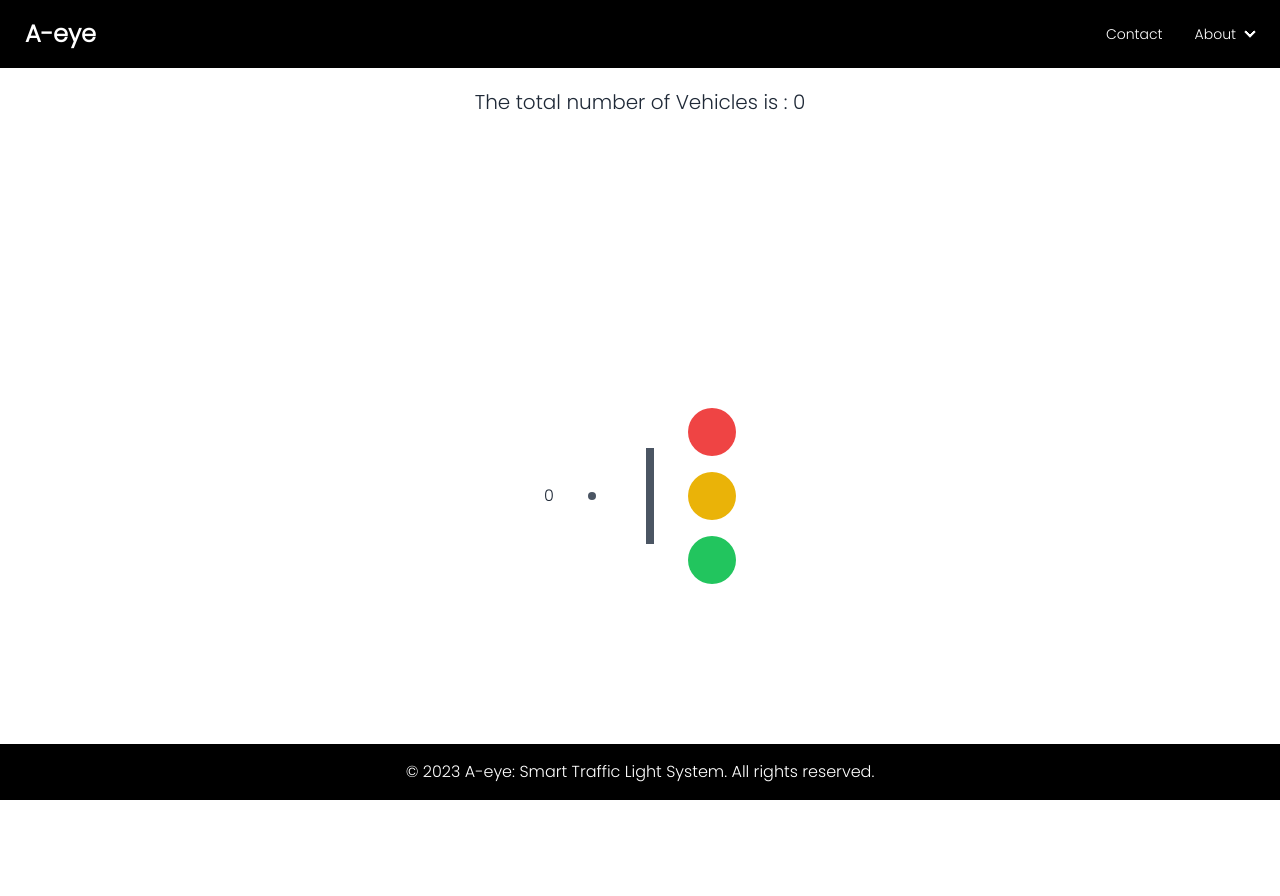
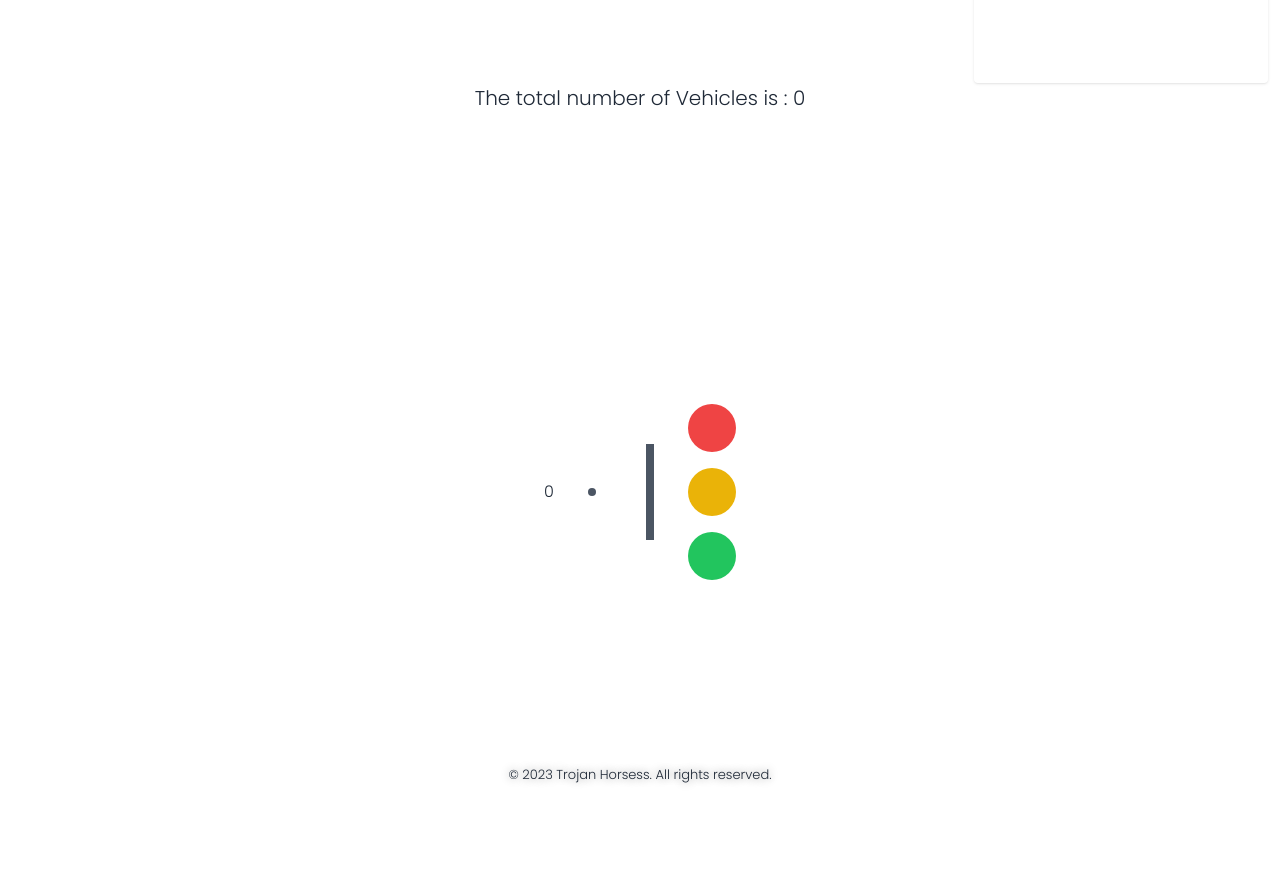
Before and after one commit to devShaik010/MJCET_HACK, a Django app: page /page2 in a window 1280 px wide. After the commit the page ends 783 px from the top, so only its background shows below. Run offline with Django 4.2, Linux system fonts and the light colour scheme; some libraries are stand-ins or nearby versions.

Commit message:
html setup

```diff
--- a/A_eye/A_eye/settings.py
+++ b/A_eye/A_eye/settings.py
@@ -13,7 +13,7 @@
 # SECURITY WARNING: don't run with debug turned on in production!
 DEBUG = True
 
-ALLOWED_HOSTS = ['192.168.0.103']
+ALLOWED_HOSTS = []
 
 
 # Application definition
--- /dev/null
+++ b/A_eye/statics/style.css
@@ -0,0 +1,4 @@
+body
+{
+    background-color: red;
+}
--- a/A_eye/templates/base.html
+++ b/A_eye/templates/base.html
@@ -1,13 +1,14 @@
 <!DOCTYPE html>
 <html lang="en">
 
-<head>
-    <meta charset="UTF-8">
-    <meta name="viewport" content="width=device-width, initial-scale=1.0">
-    <title>Document</title>
+    <head>
+        <meta charset="UTF-8">
+        <meta name="viewport" content="width=device-width, initial-scale=1.0">
+        <title>A_Eye</title>
     <!-- Include DaisyUI CSS -->
 
 <link href="https://cdn.jsdelivr.net/npm/daisyui@4.4.20/dist/full.min.css" rel="stylesheet" type="text/css" />
+<link rel="icon" href="https://raw.githubusercontent.com/devShaik010/img_hosting/main/logo.JPG" type="image/png">
 <script src="https://cdn.tailwindcss.com"></script>
 
 
@@ -22,12 +23,12 @@
         }
         /* Custom styles for the background image */
         .hero-section {
-            background-image: url('https://www.pixelstalk.net/wp-content/uploads/2016/12/City-At-Night-Wallpaper-HD-620x388.jpg');
+            background-image: url('https://images.unsplash.com/photo-1483775759867-c331c3a6a721?q=80&w=1470&auto=format&fit=crop&ixlib=rb-4.0.3&ixid=M3wxMjA3fDB8MHxwaG90by1wYWdlfHx8fGVufDB8fHx8fA%3D%3D');
             background-size: cover;
             background-position: center;
             position: fixed;
             filter: brightness(50%);
-            filter: blur(2px);
+            filter: blur(0px);
             top: 0;
             left: 0;
             width: 100%;
@@ -35,38 +36,68 @@
             z-index: -1; /* Push the background behind other content */
         }
 
+/* Add this CSS to your existing stylesheet */
+.nv_bg {
+    background-color: rgba(10, 10, 10, 0); /* Adjust alpha (0.5 is semi-transparent white) */
+    backdrop-filter: blur(0px); /* Adjust blur strength as needed */
+    -webkit-backdrop-filter: blur(5px); /* For Safari */
+    border-radius: 10px; /* Optional: Add border radius for a smoother look */
+    color: white;
+}
+
+/* Example styles for better visibility */
+.btn {
+    text-decoration: none;
+    color: black;
+}
+
+.menu {
+    list-style-type: none;
+    padding: 0;
+    color: white;
+}
+
+.menu li {
+    display: inline;
+    margin-right: 20px;
+    color: white;
+}
+
+.menu li a {
+    color: black;
+    text-decoration: none;
+    color: white;
+}
+
+/* Other styles as per your design */
+
 
 
     </style>
 </head>
 
 <body>
-    <div class="navbar nv bg-base-100" style="z-index: 9999;background-color: black;color: white;">
+    <div class="navbar nv_bg  " style="z-index: 9999;background: blur;">
         <div class="flex-1">
-            <a class="btn btn-ghost  text-2xl">A-eye</a>
+            <a class="btn btn-ghost text-white  text-xl"><i>Trojan Horses</i></a>
         </div>
         <div class="flex-none">
-            <ul class="menu menu-horizontal px-1">
-                <li><a>Contact</a></li>
+            <ul class=" px-1" style="list-style: none;">
+
                 <li>
-                    <details>
-                        <summary>
-                            About
-                        </summary>
-                        <ul class="p-2 bg-base-100 rounded-t-none" style="background-color: #000000;color: white;">
-                            <li><a>Traffic Ligts</a></li>
-                            <li><a>About us</a></li>
-                        </ul>
-                    </details>
+
+                            <li><a class="shadow  rounded p-10" href="https://www.canva.com/design/DAF3JNFEakg/7yB9fJpjMLgcNvCW67a8jg/view?utm_content=DAF3JNFEakg&utm_campaign=designshare&utm_medium=link&utm_source=editor">What are AI traffic signals ?</a></li>
+                            <!-- <li><a>About us</a></li> -->
+
                 </li>
             </ul>
         </div>
     </div>
     {% block content %}
     {% endblock %}
-    <footer class="bg-gray-100 py-4 fixed bottom-0 w-full" style="background-color: black;color: white;">
+    <footer class="bg-gray-100 py-4 fixed bottom-0 w-full" style="background: transparent;font-size: small;text-shadow: 0px 0px 10px gray;">
         <div class="container mx-auto text-center">
-            <p>&copy; 2023 A-eye: Smart Traffic Light System. All rights reserved.</p>
+            <p>&copy; 2023 Trojan Horsess. All rights reserved.</p>
         </div>
     </footer>
     <script src="https://cdn.tai lwindcss.com"></script>
```
Also changed, not shown: A_eye/templates/page_1.html (+10 -5 lines).
